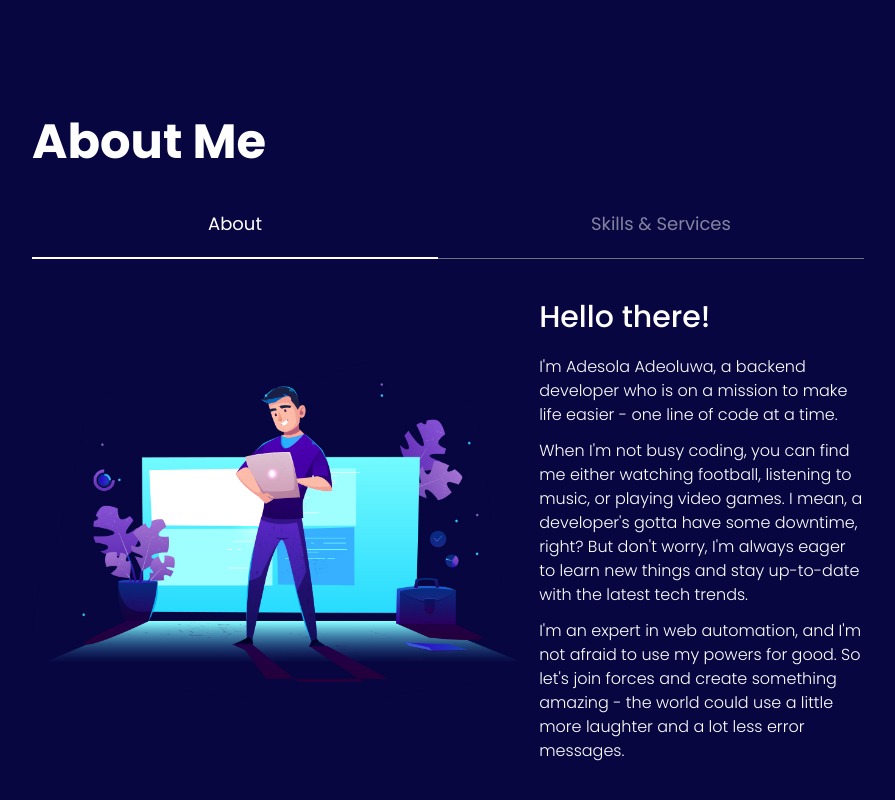
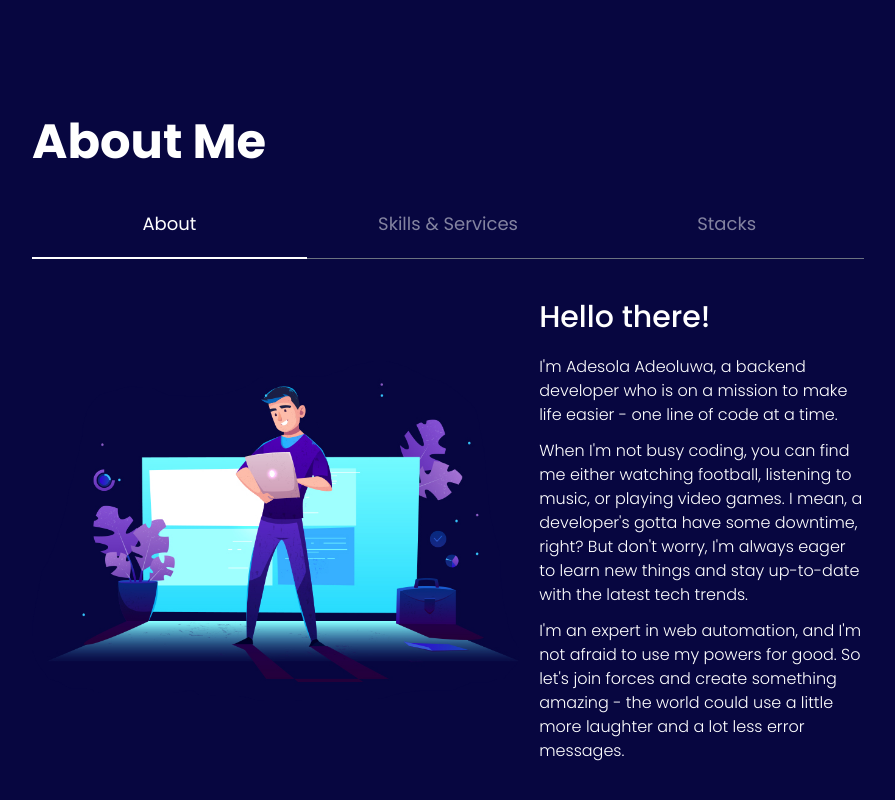
Before and after one commit to sudodeo/portfolio, a Next.js app: page / in a window 1280 px wide. Shown: the part 758-1558 px from the top of the page, without its empty margins (192-1087 px from the left). Built offline with nearby package versions, Linux system fonts and the light colour scheme.

Commit message:
feat: add skill tab

```diff
--- a/components/About.tsx
+++ b/components/About.tsx
@@ -1,6 +1,7 @@
 import React from "react";
 import AboutTab from "./AboutTab";
 import SkillTab from "./SkillTab";
+import StacksTab from "./StacksTab";
 
 const About = () => {
   const [activeTab, setActiveTab] = React.useState("About");
@@ -37,9 +38,9 @@ const About = () => {
         About me
       </h2>
 
-      <section className="tabs flex items-center text-base md:text-lg border-b border-gray-500 relative gap-5">
+      <section className="tabs  text-base md:text-lg">
+        <div className="flex items-center gap-1 border-b border-gray-500 relative">
           <div className="indicator absolute bg-white h-[2px] -bottom-[1px]"></div>
-
           <button
             role="tab"
             tabIndex={activeTab === "About" ? 0 : -1}
@@ -60,11 +61,25 @@ const About = () => {
           >
             Skills & Services
           </button>
+          <button
+            onClick={() => {
+              setActiveTab("Stacks");
+            }}
+            tabIndex={activeTab === "Stacks" ? 0 : -1}
+            role="tab"
+            className={`${
+              activeTab === "Stacks" && "active"
+            } w-full pb-5 pt-10`}
+          >
+            Stacks
+          </button>
+        </div>
       </section>
 
       <section className="relative  min-h-[500px]">
         {activeTab === "About" && <AboutTab />}
         {activeTab === "Skill" && <SkillTab />}
+        {activeTab === "Stacks" && <StacksTab />}
       </section>
     </section>
   );
--- a/components/SkillTab.tsx
+++ b/components/SkillTab.tsx
@@ -1,5 +1,4 @@
 import React from "react";
-import SmartToyIcon from "@mui/icons-material/SmartToy";
 import styles from "../styles/Skills.module.css";
 import db from "../db";
 import CodeOutlinedIcon from "@mui/icons-material/CodeOutlined";
--- /dev/null
+++ b/components/StacksTab.tsx
@@ -0,0 +1,14 @@
+import React from "react";
+
+const Stacks = () => {
+  return (
+    <div className="pt-10" data-aos="zoom-out">
+      Lorem ipsum dolor sit amet consectetur adipisicing elit. Reiciendis, eius
+      nostrum nemo minus quia similique, placeat perferendis expedita dolores
+      porro rerum nisi adipisci quasi culpa ipsum tempore, impedit voluptas
+      doloremque.
+    </div>
+  );
+};
+
+export default Stacks;
```
Lines whose indentation alone changed are shown as unchanged.
